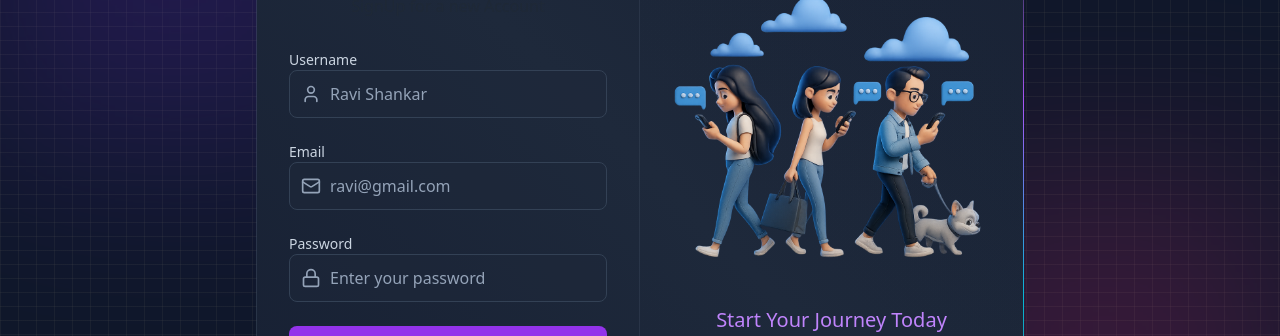
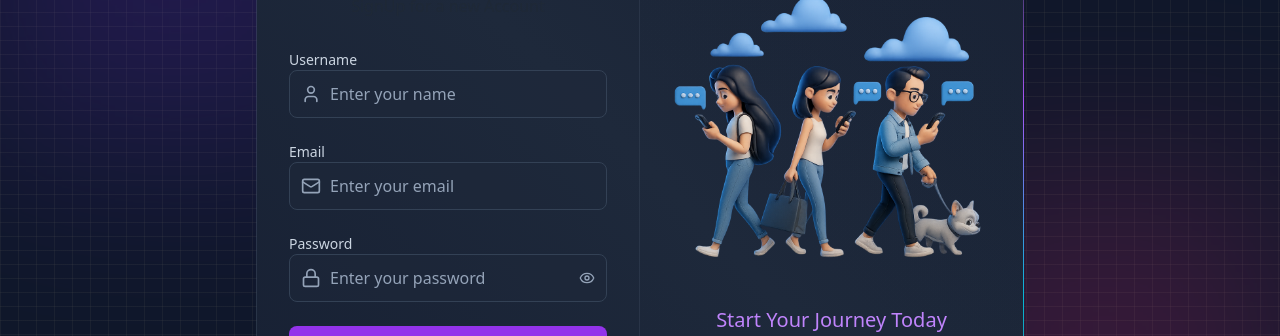
Before and after one commit to ravisr-28/LetSchat, a React (Vite) app in the folder frontend/: page /signup in a window 1280 px wide. Shown: the part 240-576 px from the top of the page. Built offline with nearby package versions, Linux system fonts and the light colour scheme; no server answers.

Commit message:
added functionality of password toggling

```diff
--- a/frontend/src/pages/LoginPage.jsx
+++ b/frontend/src/pages/LoginPage.jsx
@@ -6,6 +6,8 @@
   LockIcon,
   MailIcon,
   LoaderIcon,
+  EyeIcon,
+  EyeOffIcon,
 } from "lucide-react";
 import { Link } from "react-router-dom";
 
@@ -15,6 +17,7 @@
     password: "",
   });
   const { login, isLoggingIn } = useAuthStore();
+  const [showPassword, setShowPassword] = useState(false);
   const handleSubmit = (e) => {
     e.preventDefault();
     login(formData);
@@ -50,7 +53,7 @@
                           setFormData({ ...formData, email: e.target.value })
                         }
                         className="input"
-                        placeholder="ravi@gmail.com"
+                        placeholder="Enter your email"
                       />
                     </div>
                   </div>
@@ -61,14 +64,25 @@
                       <LockIcon className="auth-input-icon" />
 
                       <input
-                        type="password"
+                        type={showPassword ? "text" : "password"}
                         value={formData.password}
                         onChange={(e) =>
                           setFormData({ ...formData, password: e.target.value })
                         }
-                        className="input"
+                        className="input pr-10"
                         placeholder="Enter your password"
                       />
+                      <button
+                        type="button"
+                        onClick={() => setShowPassword(!showPassword)}
+                        className="absolute right-3 top-1/2 -translate-y-1/2 text-slate-400 hover:text-slate-200 transition-colors"
+                      >
+                        {showPassword ? (
+                          <EyeOffIcon className="size-4" />
+                        ) : (
+                          <EyeIcon className="size-4" />
+                        )}
+                      </button>
                     </div>
                   </div>
                   {/* Submit Button */}
--- a/frontend/src/pages/SignUpPage.jsx
+++ b/frontend/src/pages/SignUpPage.jsx
@@ -7,6 +7,8 @@
   MailIcon,
   UserIcon,
   LoaderIcon,
+  EyeIcon,
+  EyeOffIcon,
 } from "lucide-react";
 import { Link } from "react-router-dom";
 import toast from "react-hot-toast";
@@ -18,6 +20,7 @@
     password: "",
   });
   const { signup, isSigningUp } = useAuthStore();
+  const [showPassword, setShowPassword] = useState(false);
 
   const handleSubmit = (e) => {
     e.preventDefault();
@@ -66,7 +69,7 @@
                           setFormData({ ...formData, username: e.target.value })
                         }
                         className="input"
-                        placeholder="Ravi Shankar"
+                        placeholder="Enter your name"
                       />
                     </div>
                   </div>
@@ -83,7 +86,7 @@
                           setFormData({ ...formData, email: e.target.value })
                         }
                         className="input"
-                        placeholder="ravi@gmail.com"
+                        placeholder="Enter your email"
                       />
                     </div>
                   </div>
@@ -94,14 +97,25 @@
                       <LockIcon className="auth-input-icon" />
 
                       <input
-                        type="password"
+                        type={showPassword ? "text" : "password"}
                         value={formData.password}
                         onChange={(e) =>
                           setFormData({ ...formData, password: e.target.value })
                         }
-                        className="input"
+                        className="input pr-10"
                         placeholder="Enter your password"
                       />
+                      <button
+                        type="button"
+                        onClick={() => setShowPassword(!showPassword)}
+                        className="absolute right-3 top-1/2 -translate-y-1/2 text-slate-400 hover:text-slate-200 transition-colors"
+                      >
+                        {showPassword ? (
+                          <EyeOffIcon className="size-4" />
+                        ) : (
+                          <EyeIcon className="size-4" />
+                        )}
+                      </button>
                     </div>
                   </div>
                   {/* Submit Button */}
```
